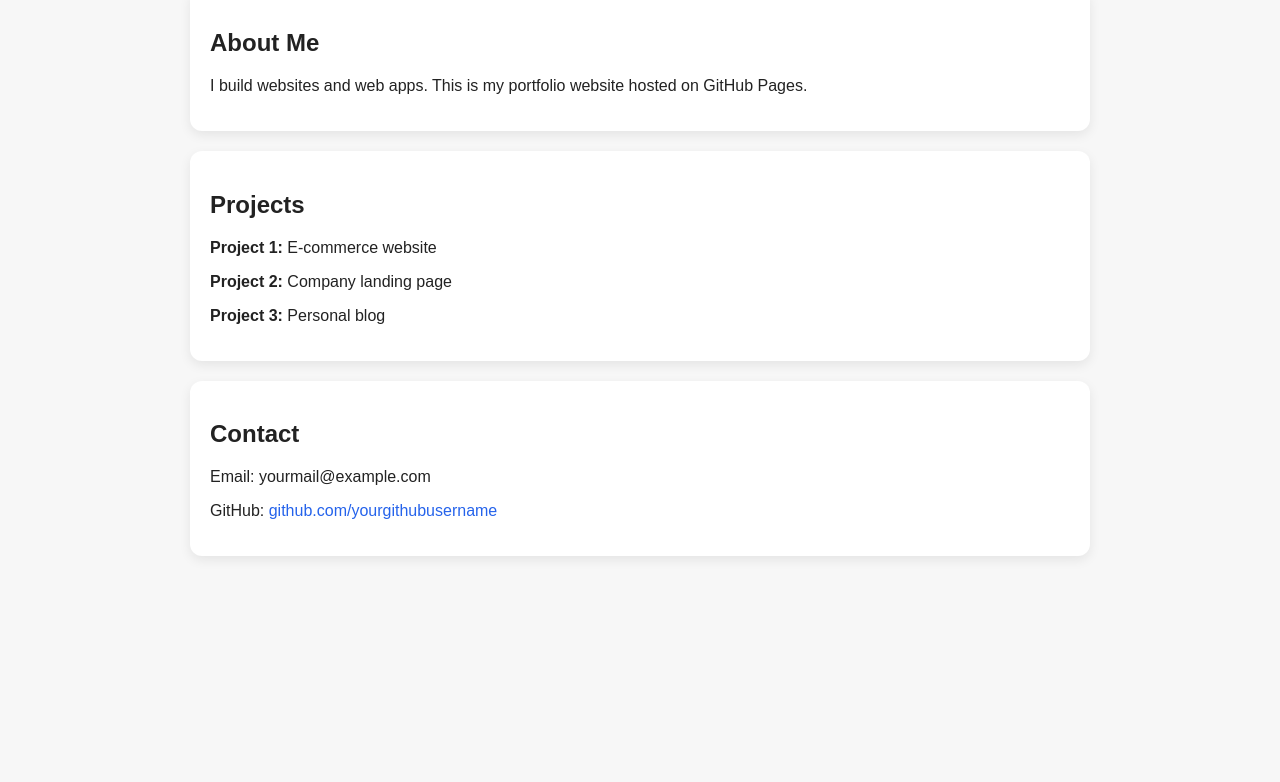
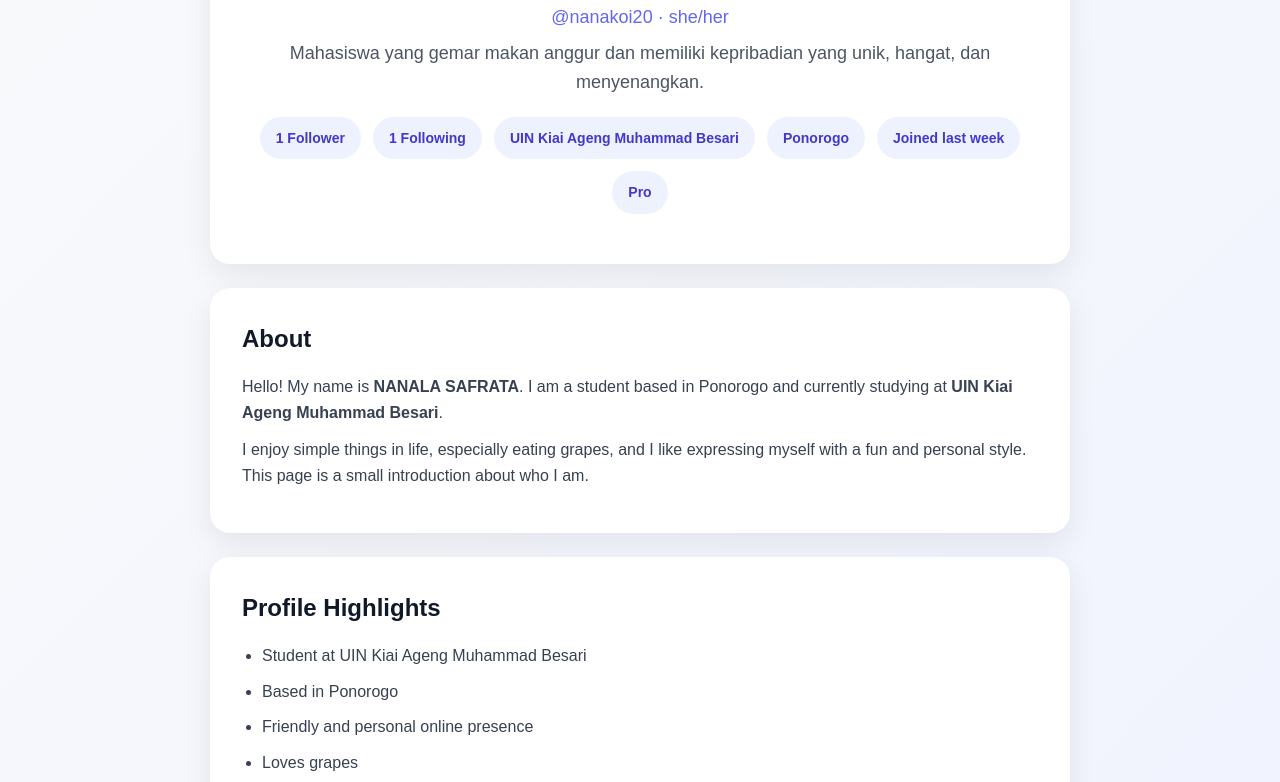
Before and after one commit to nanakoi20/nanakoi20.github.io, a plain HTML site: page index.html in a window 1280 px wide. Shown: the part 285-1067 px from the top of the page. Before the commit the page ends 901 px from the top, so only its background shows below. Drawn offline with Linux system fonts and the light colour scheme.

Commit message:
Update portfolio details and styling in index.html
update it

```diff
--- a/index.html
+++ b/index.html
@@ -3,63 +3,197 @@
 <head>
   <meta charset="UTF-8" />
   <meta name="viewport" content="width=device-width, initial-scale=1.0" />
-  <title>Your Name | Portfolio</title>
+  <title>NANALA SAFRATA | Portfolio</title>
   <style>
+    * {
+      box-sizing: border-box;
+      margin: 0;
+      padding: 0;
+    }
+
     body {
       font-family: Arial, sans-serif;
-      margin: 0;
-      padding: 0;
-      background: #f7f7f7;
-      color: #222;
+      background: linear-gradient(135deg, #f9fafb, #eef2ff);
+      color: #1f2937;
+      line-height: 1.6;
     }
-    header {
-      background: #111827;
-      color: white;
-      padding: 60px 20px;
-      text-align: center;
-    }
-    section {
+
+    .container {
       max-width: 900px;
-      margin: auto;
+      margin: 0 auto;
       padding: 40px 20px;
     }
+
     .card {
-      background: white;
-      padding: 20px;
+      background: #ffffff;
+      border-radius: 20px;
+      padding: 32px;
+      box-shadow: 0 10px 30px rgba(0, 0, 0, 0.08);
+      margin-bottom: 24px;
+    }
+
+    .hero {
+      text-align: center;
+      padding: 50px 30px;
+    }
+
+    .avatar {
+      width: 110px;
+      height: 110px;
+      border-radius: 50%;
+      background: #c7d2fe;
+      color: #3730a3;
+      display: flex;
+      align-items: center;
+      justify-content: center;
+      font-size: 40px;
+      font-weight: bold;
+      margin: 0 auto 20px;
+    }
+
+    h1 {
+      font-size: 36px;
+      margin-bottom: 10px;
+      color: #111827;
+    }
+
+    .username {
+      color: #6366f1;
+      font-size: 18px;
+      margin-bottom: 8px;
+    }
+
+    .tagline {
+      font-size: 18px;
+      color: #4b5563;
       margin-bottom: 20px;
-      border-radius: 12px;
-      box-shadow: 0 4px 12px rgba(0,0,0,0.08);
     }
-    a {
-      color: #2563eb;
-      text-decoration: none;
+
+    .meta {
+      display: flex;
+      flex-wrap: wrap;
+      justify-content: center;
+      gap: 12px;
+      margin-top: 20px;
+    }
+
+    .badge {
+      background: #eef2ff;
+      color: #4338ca;
+      padding: 10px 16px;
+      border-radius: 999px;
+      font-size: 14px;
+      font-weight: 600;
+    }
+
+    h2 {
+      font-size: 24px;
+      margin-bottom: 16px;
+      color: #111827;
+    }
+
+    p {
+      color: #374151;
+      margin-bottom: 12px;
+    }
+
+    ul {
+      padding-left: 20px;
+      color: #374151;
+    }
+
+    li {
+      margin-bottom: 10px;
+    }
+
+    .footer {
+      text-align: center;
+      color: #6b7280;
+      font-size: 14px;
+      padding: 20px 0 10px;
+    }
+
+    @media (max-width: 600px) {
+      h1 {
+        font-size: 28px;
+      }
+
+      .tagline {
+        font-size: 16px;
+      }
+
+      .card {
+        padding: 24px;
+      }
     }
   </style>
 </head>
 <body>
-  <header>
-    <h1>Your Name</h1>
-    <p>Web Developer | Laravel | Nuxt | Portfolio</p>
-  </header>
+  <div class="container">
+    <section class="card hero">
+      <div class="avatar">N</div>
+      <h1>NANALA SAFRATA</h1>
+      <div class="username">@nanakoi20 · she/her</div>
+      <p class="tagline">
+        Mahasiswa yang gemar makan anggur dan memiliki kepribadian yang unik, hangat, dan menyenangkan.
+      </p>
 
-  <section>
-    <div class="card">
-      <h2>About Me</h2>
-      <p>I build websites and web apps. This is my portfolio website hosted on GitHub Pages.</p>
+      <div class="meta">
+        <div class="badge">1 Follower</div>
+        <div class="badge">1 Following</div>
+        <div class="badge">UIN Kiai Ageng Muhammad Besari</div>
+        <div class="badge">Ponorogo</div>
+        <div class="badge">Joined last week</div>
+        <div class="badge">Pro</div>
+      </div>
+    </section>
+
+    <section class="card">
+      <h2>About</h2>
+      <p>
+        Hello! My name is <strong>NANALA SAFRATA</strong>. I am a student based in Ponorogo and currently studying at
+        <strong>UIN Kiai Ageng Muhammad Besari</strong>.
+      </p>
+      <p>
+        I enjoy simple things in life, especially eating grapes, and I like expressing myself with a fun and personal style.
+        This page is a small introduction about who I am.
+      </p>
+    </section>
+
+    <section class="card">
+      <h2>Profile Highlights</h2>
+      <ul>
+        <li>Student at UIN Kiai Ageng Muhammad Besari</li>
+        <li>Based in Ponorogo</li>
+        <li>Friendly and personal online presence</li>
+        <li>Loves grapes</li>
+        <li>Newly joined and ready to grow</li>
+      </ul>
+    </section>
+
+    <section class="card">
+      <h2>A Few Fun Facts</h2>
+      <ul>
+        <li>I enjoy food, especially grapes.</li>
+        <li>I like keeping my profile simple but memorable.</li>
+        <li>I am excited to connect, learn, and share more over time.</li>
+      </ul>
+    </section>
+
+    <section class="card">
+      <h2>Contact</h2>
+      <p>You can personalize this section later with:</p>
+      <ul>
+        <li>Instagram</li>
+        <li>GitHub</li>
+        <li>Email</li>
+        <li>LinkedIn</li>
+      </ul>
+    </section>
+
+    <div class="footer">
+      © 2026 NANALA SAFRATA. All rights reserved.
     </div>
-
-    <div class="card">
-      <h2>Projects</h2>
-      <p><strong>Project 1:</strong> E-commerce website</p>
-      <p><strong>Project 2:</strong> Company landing page</p>
-      <p><strong>Project 3:</strong> Personal blog</p>
-    </div>
-
-    <div class="card">
-      <h2>Contact</h2>
-      <p>Email: yourmail@example.com</p>
-      <p>GitHub: <a href="https://github.com/yourgithubusername" target="_blank">github.com/yourgithubusername</a></p>
-    </div>
-  </section>
+  </div>
 </body>
 </html>
```
